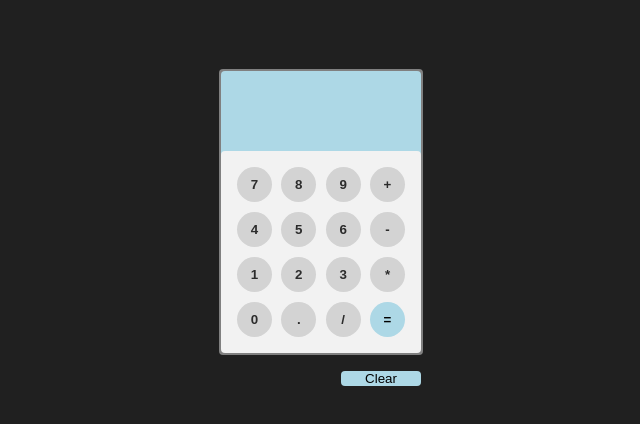
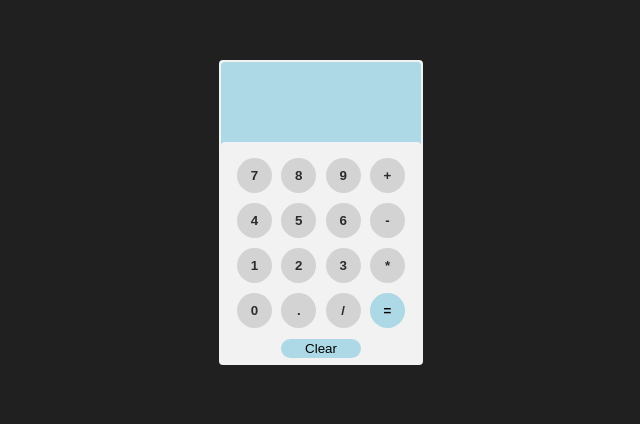
Before and after one commit to JosielJrr/calculator, a plain HTML site: page index.html in a window 1280 px wide. Shown: the part 108-532 px from the top of the page, without its empty margins (319-959 px from the left). Drawn offline with nearby package versions, Linux system fonts and the light colour scheme.

Commit message:
Ajuste no button-clear CSS e na imagem do readme

```diff
--- a/assets/css/style.css
+++ b/assets/css/style.css
@@ -15,9 +15,10 @@ body {
 }
 
 .calculator {
+    height: 19.0625rem;
     display: flex;
     flex-direction: column;
-    background-color: grey;
+    background-color: #f2f2f2;
     padding: 2px;
     border-radius: 4px;
 }
@@ -73,9 +74,10 @@ section {
 .button-clear {
     width: 5rem;
     position: absolute;
-    margin-left: 7.5rem;
-    margin-top: 18.75rem;
-    border-radius: 4px;
+    margin-left: 3.75rem;
+    margin-top: 17.3125rem;
+    padding: 0.125rem;
+    border-radius: 0.625rem;
     border: none;
     cursor: pointer;
     background-color: lightblue;
```
Also changed, not shown: assets/img/calculator.PNG.
